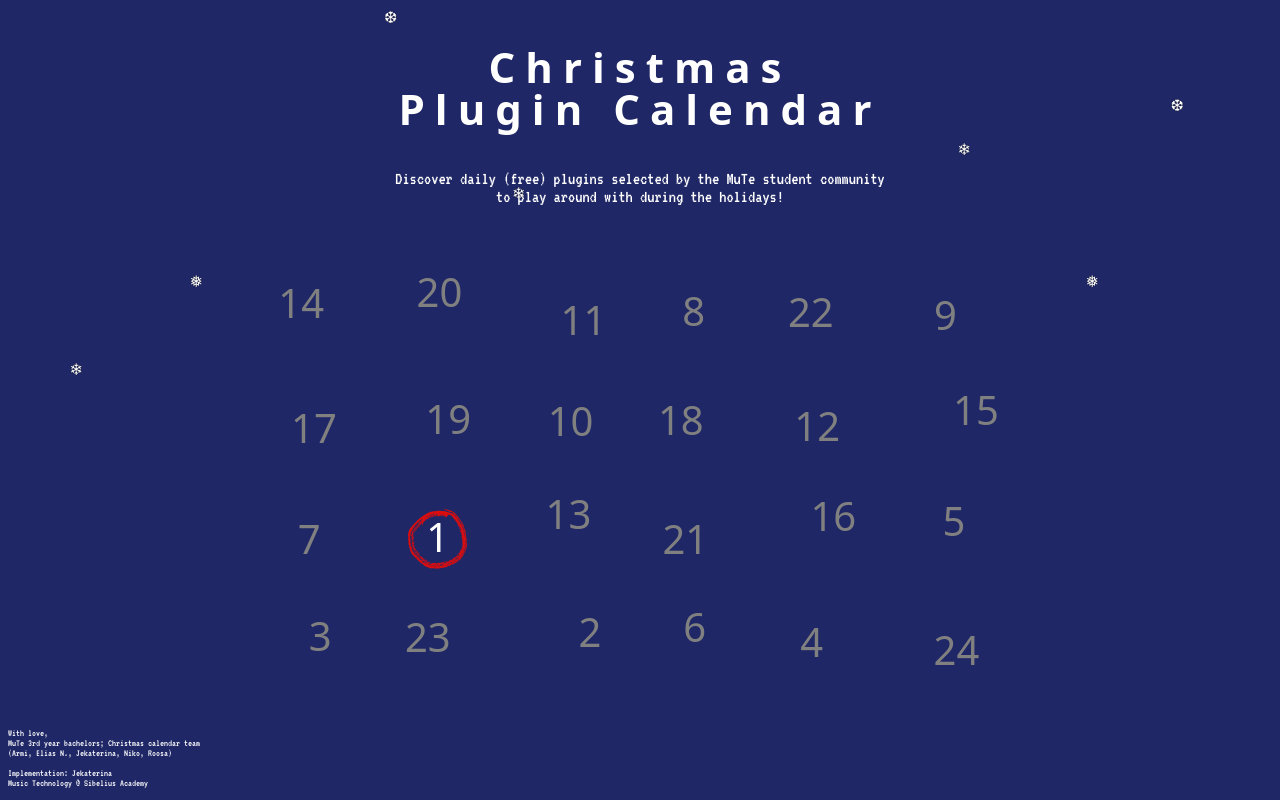
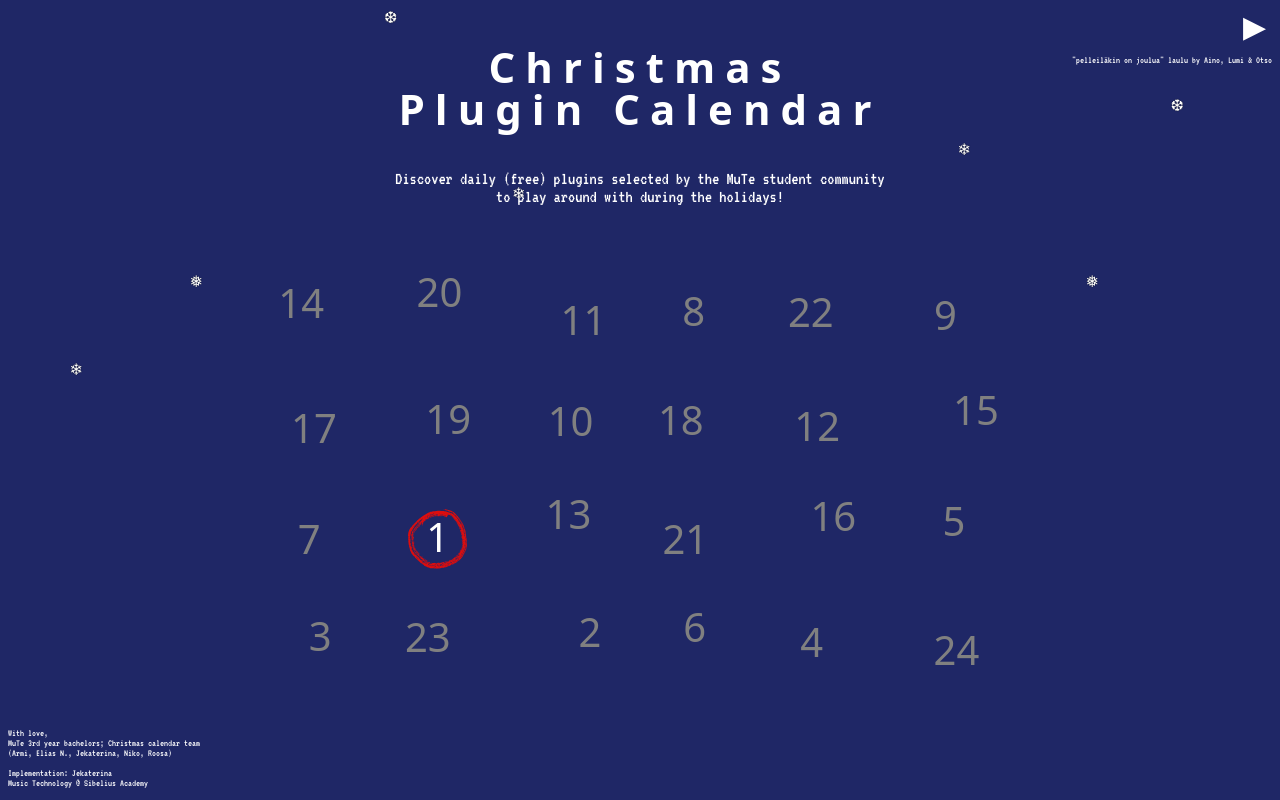
Before and after one commit to wilch3/xmas-time, a Nuxt app: page / in a window 1280 px wide. Built offline with nearby package versions, Linux system fonts and the light colour scheme; a web font is replaced by a local one.

Commit message:
Add song

```diff
--- a/app.vue
+++ b/app.vue
@@ -250,9 +250,16 @@ html {
     font-size: 30px;
 }
 .joululaulu {
-	display: none;
-	/* display: flex; */
+	/* display: none; */
+	display: flex;
     justify-content: end;
+}
+
+@media (min-width: 750px) {
+	.joululaulu {
+		position: absolute;
+		right: 8px;
+	}
 }
 .song {
 	display: flex;
```
